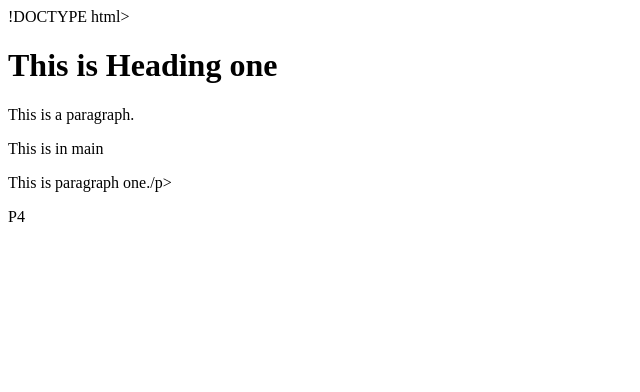
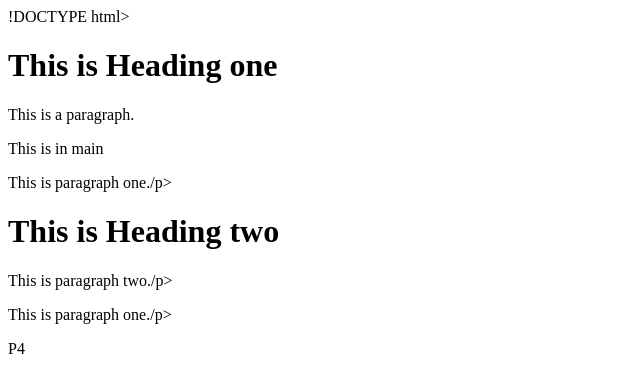
Before and after one commit to KatzDotan/RepoOne, a plain HTML site: page index.html in a window 1280 px wide. Shown: the whole page, without its empty margins (0-640 px from the left). Drawn offline with Linux system fonts and the light colour scheme.

Commit message:
Update index.html

```diff
--- a/index.html
+++ b/index.html
@@ -8,6 +8,9 @@
 <h1>This is Heading one</h1>
 <p>This is a paragraph.</p>
   <p>This is in main</p>
+<p>This is  paragraph one./p>
+<h1>This is Heading two</h1>
+<p>This is  paragraph two./p>
 
 <p>This is  paragraph one./p>
 <p>P4</p>
```
